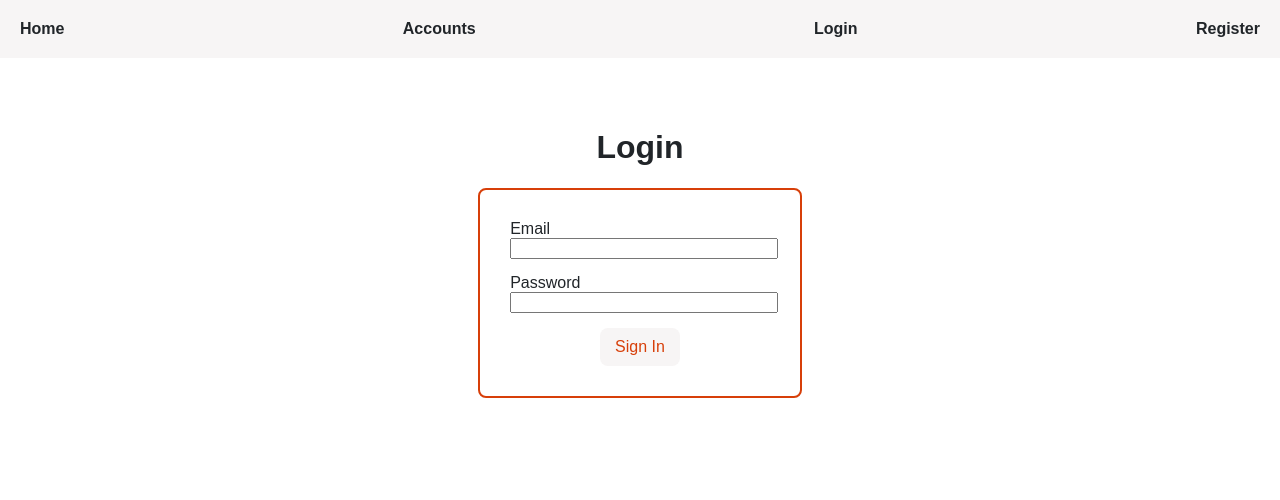
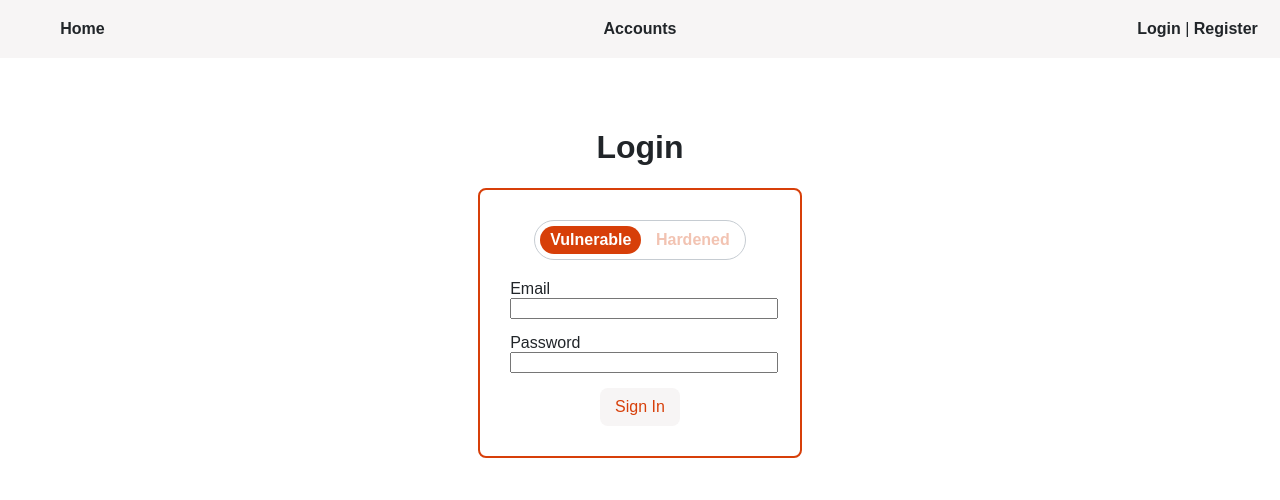
Before and after one commit to burkeOSU/cs467wsrp, a Flask app: page /login in a window 1280 px wide. Shown: the top 500 px of the page. Run offline with Flask 3, Linux system fonts and the light colour scheme.

Commit message:
Few styling updates, added security toggle to login page

```diff
--- a/static/css/main.css
+++ b/static/css/main.css
@@ -47,6 +47,36 @@ p {
     cursor: pointer;
 }
 
+.toggleBtnContainer {
+    background-color: #ffffff;
+    border: 1px solid #c6ccd2;
+    border-radius: 20px;
+    margin: 0 auto 20px auto;
+    padding: 5px;
+    width: fit-content;
+}
+
+.toggleBtn {
+    background-color: #ffffff;
+    border: none;
+    border-radius: 20px;
+    color: #d73f0950;
+    font-size: 1rem;
+    font-weight: bold;
+    margin: 0;
+    padding: 5px 10px;
+}
+
+.toggleBtn:hover {
+    color: #d73f09;
+    cursor: pointer;
+}
+
+.toggleBtn.selected {
+    background-color: #d73f09;
+    color: #ffffff;
+}
+
 .errorMsg {
     display: flex;
     justify-content: center;
@@ -61,8 +91,17 @@ p {
     align-items: center;
 }
 
+.directions ul {
+    list-style-type: none;
+}
+
 .directions ul li {
-    margin: 10px 0;
+    padding: 10px;
+}
+
+.warning {
+    border-left: 2px solid #d73f09;
+    background-color: #feede7;
 }
 
 .form {
@@ -88,6 +127,11 @@ p {
     padding: 20px;
 }
 
+.navlink {
+    min-width: 125px;
+    text-align: center;
+}
+
 .acctTable {
     border-collapse: collapse;
     margin: 40px auto;
--- /dev/null
+++ b/static/js/script.js
@@ -0,0 +1,22 @@
+document.addEventListener('DOMContentLoaded', () => {
+
+    const buttons = document.querySelectorAll('.toggleBtn');
+    const securitySelection = document.getElementById('securityChoice');
+
+    buttons.forEach(button => {
+        button.addEventListener('click', () => {
+            // 1. Remove the 'selected' class from all buttons
+            buttons.forEach(btn => {
+                btn.classList.remove('selected');
+                btn.disabled = false;
+            });
+
+            // 2. Add the 'selected' class to clicked button and disable it
+            button.classList.add('selected');
+            button.disabled = true;
+
+            // 3. Update hidden input value to match selected button
+            securitySelection.value = button.getAttribute('data-value');
+        });
+    });
+});
--- a/templates/base.html
+++ b/templates/base.html
@@ -16,27 +16,33 @@
             {% if current_user %}
                 <!-- Nav bar for logged in user -->
                 <nav class="navbar">
-                    <a href="{{ url_for("home") }}">Home</a>
+                    <a class="navlink" href="{{ url_for("home") }}">Home</a>
                     {% if current_user.role.value == "admin" %}
-                        <a href="{{ url_for("admin") }}">Admin Accounts</a>
+                        <a class="navlink" href="{{ url_for("admin") }}">Admin Accounts</a>
                     {% else %}
-                        <a href="{{ url_for("accounts") }}">Accounts</a>
+                        <a class="navlink" href="{{ url_for("accounts") }}">Accounts</a>
                     {% endif %}
-                    <a href="{{ url_for("logout") }}">Logout</a>
+                    <a class="navlink" href="{{ url_for("logout") }}">Logout</a>
                 </nav>
             {% else %}
                 <!-- Nav bar when no user is logged in -->
                 <nav class="navbar">
-                    <a href="{{ url_for("home") }}">Home</a>
-                    <a href="{{ url_for("accounts") }}">Accounts</a>
-                    <a href="{{ url_for("login") }}">Login</a>
-                    <a href="{{ url_for("register") }}">Register</a>
+                    <a class="navlink" href="{{ url_for("home") }}">Home</a>
+                    <a class="navlink" href="{{ url_for("accounts") }}">Accounts</a>
+                    <div class="navlink">
+                        <a href="{{ url_for("login") }}">Login</a>
+                        |
+                        <a href="{{ url_for("register") }}">Register</a>
+                    </div>
                 </nav>
             {% endif %}
         </header>
         <main>
             {% block content %}
             {% endblock content %}
+            {% block scripts %}
+                <script src="{{ url_for('static', filename='js/script.js') }}"></script>
+            {% endblock %}
         </main>
         <footer>
             <p>Copyright © 2026 WSRP - OSU CS 467</p>
--- a/templates/index.html
+++ b/templates/index.html
@@ -7,9 +7,10 @@
             <ul>
                 <li>
                     <a href="{{ url_for("register") }}">Register</a>
-                    as a new user or login as an existing user provided in the sample data.
+                    as a new user or <a href="{{ url_for("login") }}">login</a> as an existing user provided in the sample data.
                 </li>
-                <li>Navigate to Accounts to enter and view user account data.</li>
+                <li>Navigate to <a href="{{ url_for("accounts") }}">Accounts</a> to enter and view user account data.</li>
+                <li class="warning">Warning: This site is for educational purposes. Do not store sensitive data as it could be at risk.</li>
             </ul>
             <a href="https://github.com/burkeOSU/cs467wsrp" target="_blank">GitHub</a>
         </div>
--- a/templates/login.html
+++ b/templates/login.html
@@ -2,6 +2,15 @@
 {% block content %}
     <h1>Login</h1>
     <form class="form" action="{{ url_for("login") }}" method="post">
+        <div class="toggleBtnContainer">
+            <button class="toggleBtn selected" type="button" data-value="vulnerable" disabled>
+                Vulnerable
+            </button>
+            <button class="toggleBtn" type="button" data-value="hardened">
+                Hardened
+            </button>
+        </div>
+        <input type="hidden" id="securityChoice" name="security_choice" value="vulnerable">
         <div class="formDiv">
             <label for="email">Email</label>
             <input type="email" id="email" name="email" required />
```
